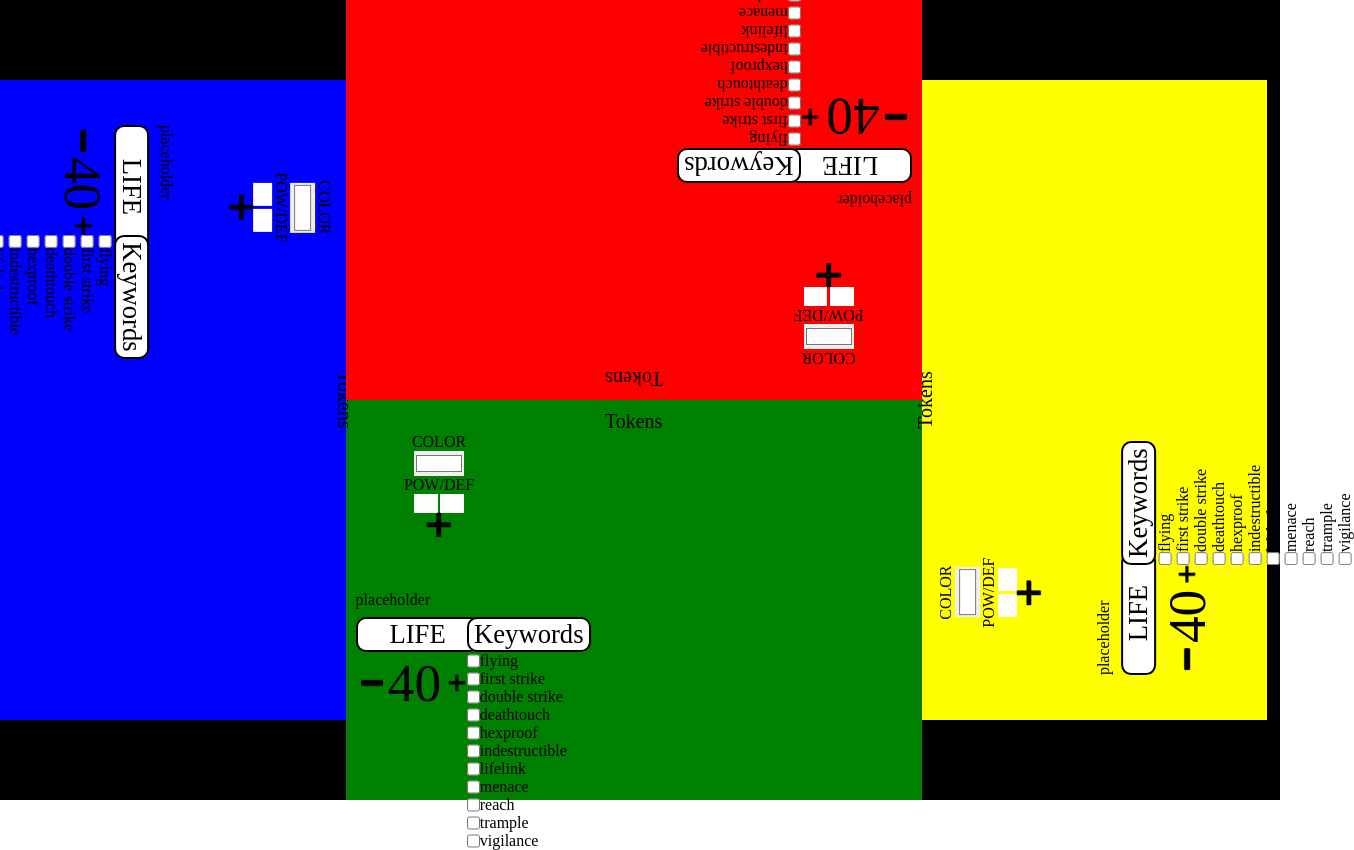
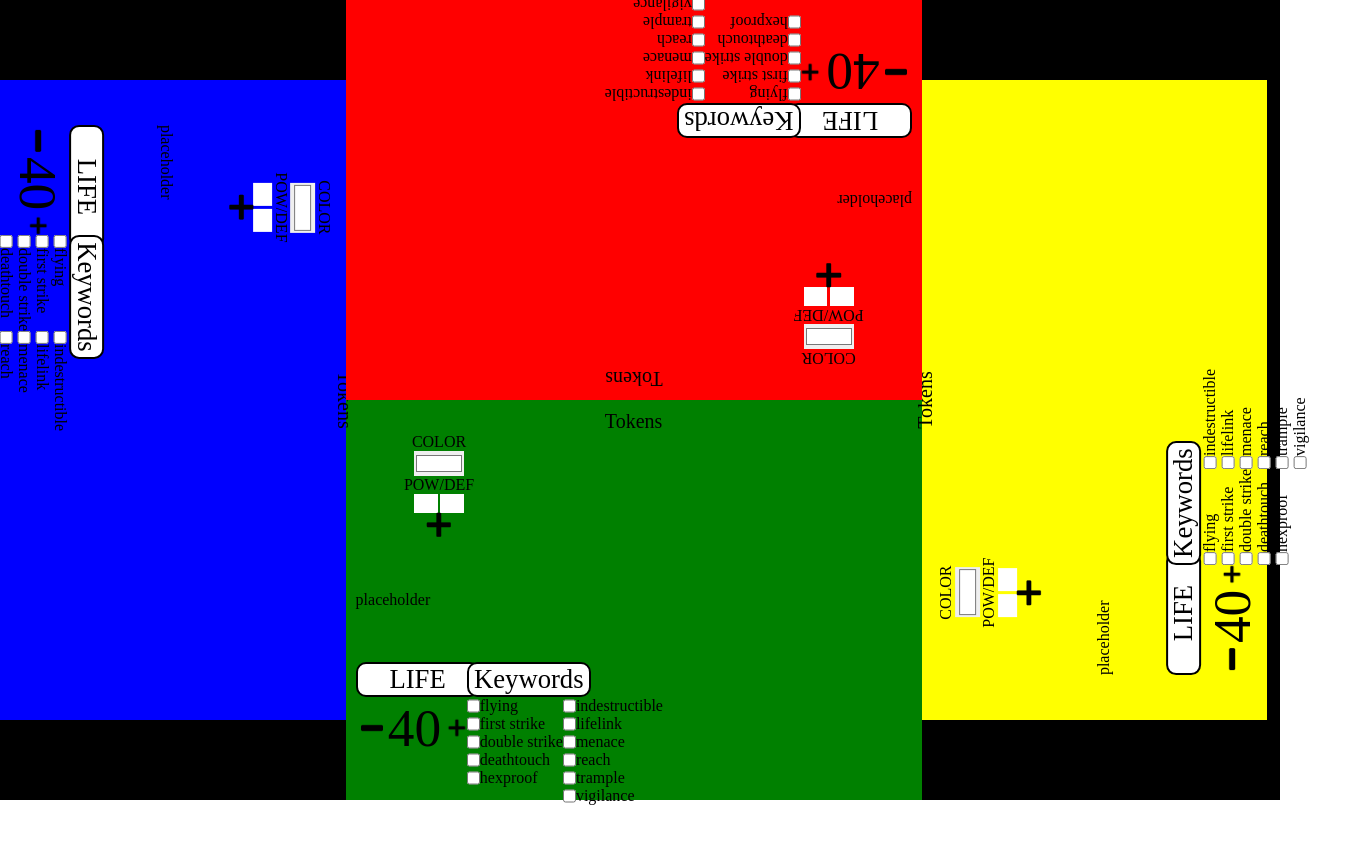
Before and after one commit to TonyBaro/MTG_table, a plain HTML site: page index.html in a window 1280 px wide. Shown: the whole page, 1354 px wide, since content can reach past the window. After the commit the page ends 805 px from the top, so only its background shows below. Drawn offline with Linux system fonts and the light colour scheme.

Commit message:
resolution fix

```diff
--- a/index.html
+++ b/index.html
@@ -43,6 +43,7 @@
                                 </div>
                                 <div class="keywords">
                                     <p class="Labels">Keywords</p>
+                                    <div style="display: flex">
                                         <div>
                                             <div style="display:flex">
                                                 <input type="checkbox" name="" id="">
@@ -64,6 +65,8 @@
                                                 <input type="checkbox" name="" id="">
                                                 <p>hexproof</p>
                                             </div>
+                                        </div>
+                                        <div>
                                             <div style="display:flex">
                                                 <input type="checkbox" name="" id="">
                                                 <p>indestructible</p>
@@ -87,6 +90,7 @@
                                             <div style="display:flex">
                                                 <input type="checkbox" name="" id="">
                                                 <p>vigilance</p>
+                                            </div>
                                         </div>
                                     </div>
                                 </div>
@@ -129,6 +133,7 @@
                             </div>
                             <div class="keywords">
                                 <p class="Labels">Keywords</p>
+                                <div style="display: flex">
                                     <div>
                                         <div style="display:flex">
                                             <input type="checkbox" name="" id="">
@@ -150,6 +155,8 @@
                                             <input type="checkbox" name="" id="">
                                             <p>hexproof</p>
                                         </div>
+                                    </div>
+                                    <div>
                                         <div style="display:flex">
                                             <input type="checkbox" name="" id="">
                                             <p>indestructible</p>
@@ -173,6 +180,7 @@
                                         <div style="display:flex">
                                             <input type="checkbox" name="" id="">
                                             <p>vigilance</p>
+                                        </div>
                                     </div>
                                 </div>
                             </div>
@@ -212,6 +220,7 @@
                             </div>
                             <div class="keywords">
                                 <p class="Labels">Keywords</p>
+                                <div style="display: flex">
                                     <div>
                                         <div style="display:flex">
                                             <input type="checkbox" name="" id="">
@@ -233,6 +242,8 @@
                                             <input type="checkbox" name="" id="">
                                             <p>hexproof</p>
                                         </div>
+                                    </div>
+                                    <div>
                                         <div style="display:flex">
                                             <input type="checkbox" name="" id="">
                                             <p>indestructible</p>
@@ -256,6 +267,7 @@
                                         <div style="display:flex">
                                             <input type="checkbox" name="" id="">
                                             <p>vigilance</p>
+                                        </div>
                                     </div>
                                 </div>
                             </div>
@@ -298,6 +310,7 @@
                                 </div>
                                 <div class="keywords">
                                     <p class="Labels">Keywords</p>
+                                    <div style="display: flex">
                                         <div>
                                             <div style="display:flex">
                                                 <input type="checkbox" name="" id="">
@@ -319,6 +332,8 @@
                                                 <input type="checkbox" name="" id="">
                                                 <p>hexproof</p>
                                             </div>
+                                        </div>
+                                        <div>
                                             <div style="display:flex">
                                                 <input type="checkbox" name="" id="">
                                                 <p>indestructible</p>
@@ -352,6 +367,7 @@
                 </div>
             </div>
         </div>
+    </div>
     <script src="script.js"></script>
 </body>
 </html>
```
Lines whose indentation alone changed are shown as unchanged.
